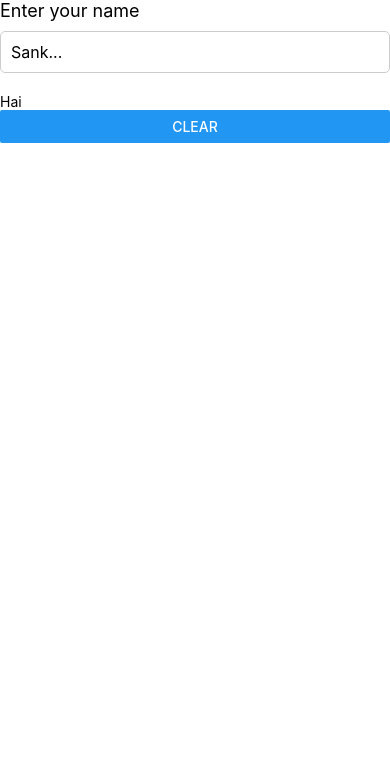
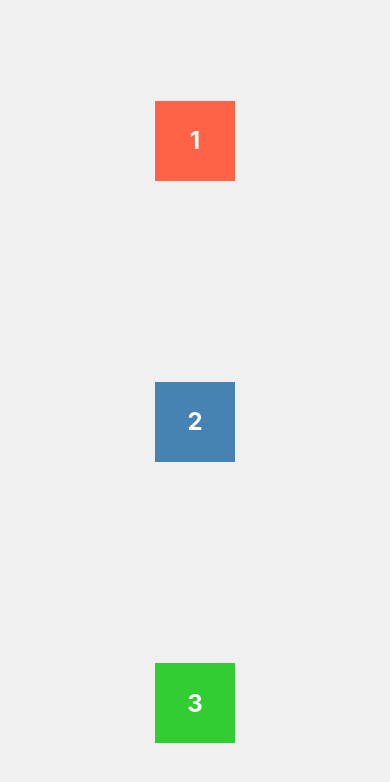
Before and after one commit to sankeerth1809/React-Native-Learning, a React Native app: screen / in a window 390 px wide. Shown: the top 782 px of the page. Built offline with nearby package versions, Linux system fonts and the light colour scheme.

Commit message:
flexbox concept

```diff
--- a/App.tsx
+++ b/App.tsx
@@ -1,42 +1,60 @@
-import React, { useState } from 'react';
-import { StyleSheet,  Text, SafeAreaView, TextInput, Button } from 'react-native';
+
+import { StyleSheet,  Text, SafeAreaView, View} from 'react-native';
 
 
 const App = () => {
-  const [name, setName] = useState ("");
   return (
-    <SafeAreaView>
-      <Text style={styles.label}>Enter your name</Text>
-      <TextInput
-        style = {styles.input}
-        placeholder = "Sank..."
-        value={name} // whenever the stte is updated this field should also change
-        onChangeText={(e) => setName(e)}  // or onChangeText={setName}
-      />
-      <Text>Hai {name}</Text>
-      <Button title="Clear" onPress={() => setName("")} />
+    <SafeAreaView style={styles.container}>
+      <View style={styles.box1}>
+        <Text style={styles.text}>1</Text>
+      </View>
+      <View style={styles.box2}>
+        <Text style={styles.text}>2</Text>
+      </View>
+      <View style={styles.box3}>
+        <Text style={styles.text}>3</Text>
+      </View>
     </SafeAreaView>
   );
 };
 
+
 const styles = StyleSheet.create({
   container: {
     flex: 1,
+    backgroundColor: '#f0f0f0',
+
+    flexDirection: 'column', // 'row' or 'column'
+    justifyContent: 'space-around', // 'center', 'space-between', etc.
+    alignItems: 'center', // 'center', 'flex-start', etc.
+  },
+
+  // These are our Flex Items
+  box1: {
+    width: 80,
+    height: 80,
+    backgroundColor: '#ff6347', // Tomato
     justifyContent: 'center',
-    padding: 20,
+    alignItems: 'center',
   },
-  label: {
-    fontSize: 18,
-    marginBottom: 10,
+  box2: {
+    width: 80,
+    height: 80,
+    backgroundColor: '#4682b4', // SteelBlue
+    justifyContent: 'center',
+    alignItems: 'center',
   },
-  input: {
-    backgroundColor: 'white',
-    borderColor: '#cccccc',
-    borderWidth: 1,
-    borderRadius: 5,
-    padding: 10,
-    fontSize: 16,
-    marginBottom: 20,
+  box3: {
+    width: 80,
+    height: 80,
+    backgroundColor: '#32cd32', // LimeGreen
+    justifyContent: 'center',
+    alignItems: 'center',
+  },
+  text: {
+    color: 'white',
+    fontSize: 24,
+    fontWeight: 'bold',
   },
 });
 
```
